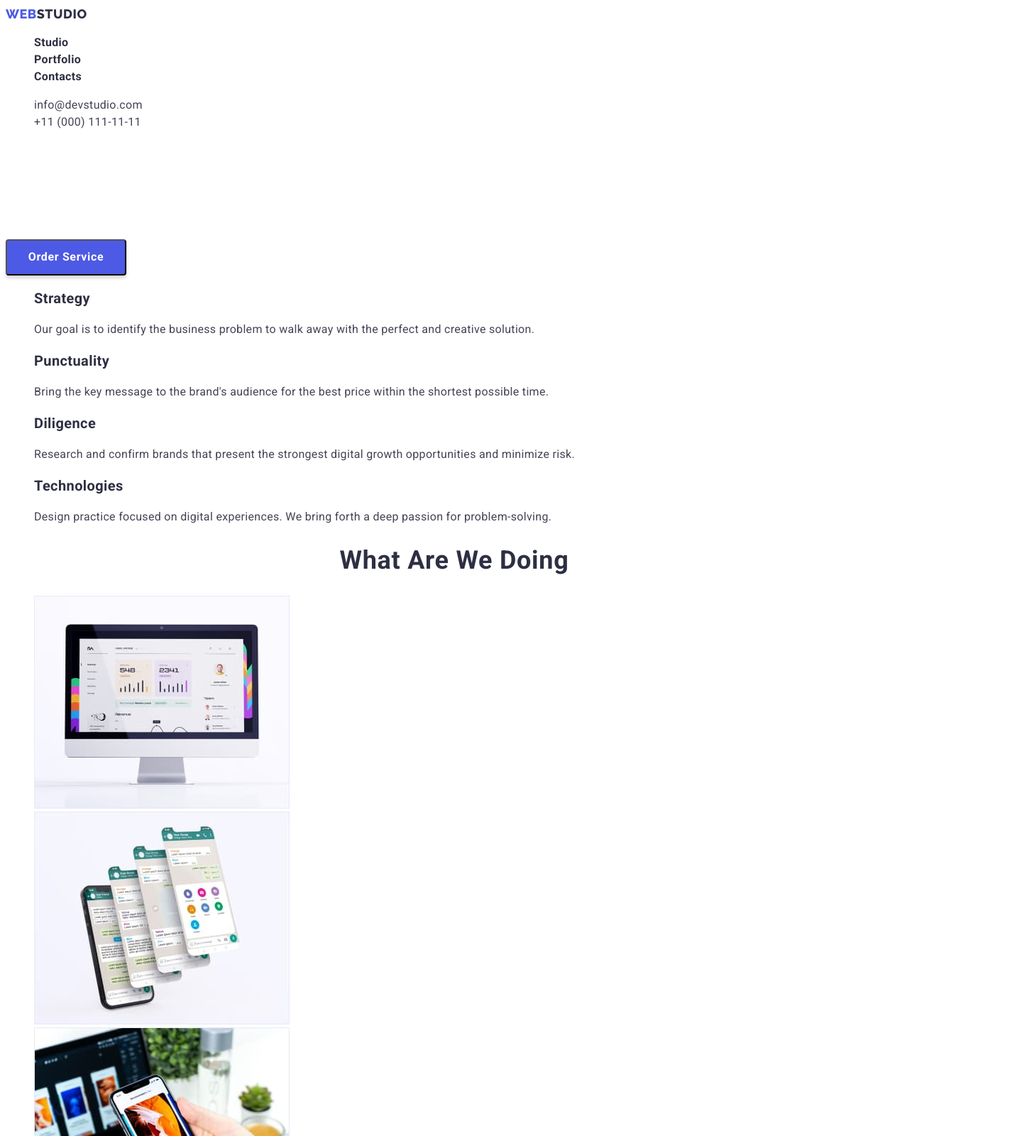
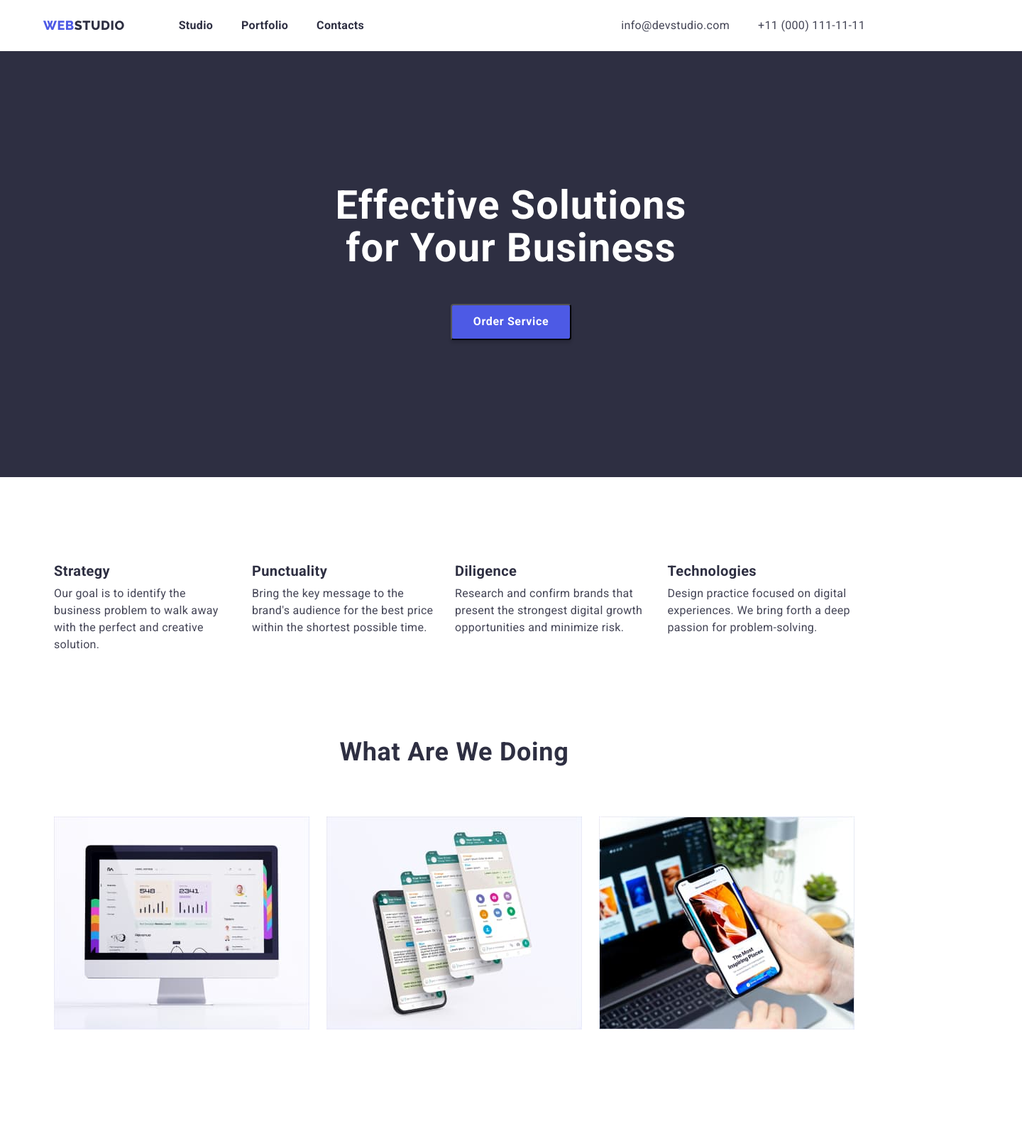
Before and after one commit to stayprimitive/goit-markup-hw-03, a plain HTML site: page index.html in a window 1280 px wide. Shown: the top 1600 px of the page at 71% size, 1440 px wide, since content can reach past the window. Drawn offline with nearby package versions, Linux system fonts and the light colour scheme.

Commit message:
index done

```diff
--- a/css/styles.css
+++ b/css/styles.css
@@ -6,7 +6,24 @@
 --hover-color: #4D5AE5;
 }
 
+h1,h2,h3,h4,h5,h6,p{
+    margin-top: 0;
+    margin-bottom: 0;
+}
 
+ul,li{
+    margin-top: 0;
+    margin-bottom: 0;
+    padding-left: 0;
+}
+
+img{
+    display: block;
+}
+
+button{
+    cursor: pointer;
+}
 ul {
     list-style: none;
 }
@@ -22,6 +39,18 @@ body {
 
 /*========== HEADER ==========*/
 
+.header-nav-container{
+    display: flex;
+    align-items: center;
+    padding-top: 24px;
+    padding-bottom: 24px;
+}
+
+.page-nav{
+    display: flex;
+    align-items: center;
+}
+
 .logo{
     font-family: var(--secondary-font);
     font-weight: 800;
@@ -36,6 +65,20 @@ color: var(--primary-color);
 
 .logo-color{
    color: var(--hover-color);
+}
+
+.logo-nav{
+    margin-right: 76px;
+}
+
+
+.menu-nav{
+    display: flex;
+    align-items: center;
+}
+
+.menu-item:not(:last-child){
+    margin-right: 40px;
 }
 
 .menu-nav-link{
@@ -58,29 +101,64 @@ letter-spacing: 0.02em;
 color: var(--secondary-color);
 }
 
+
 .contacts-nav-link:hover,
 .contacts-nav-link:focus {
 color:var(--hover-color)
 }
+
+
+.contacts-nav{
+    display: flex;
+    align-items: center;
+    margin-left: auto;
+}
+
+.contacts-nav-item{
+    margin-right: 40px;
+}
+
 /*========== /HEADER ==========*/
+
 
 /*========== COMPONENTS ==========*/
 .link{
 text-decoration: none;
 }
 
+.container{
+    width: 1158px;
+    margin-left: auto;
+    margin-right: auto;
+}
+
 /*========== /COMPONENTS ==========*/
 
 /*========== MAIN ==========*/
 
+.hero-section-color{
+    width: 1440px;
+    background: #2E2F42;
+    margin-left: auto;
+    margin-right: auto;
+}
+
+.hero-section{
+height: 600px;
+}
+
 .hero-title{
 font-family: var(--primary-font);
-font-weight: 600;
+font-weight: 700;
 font-size: 56px;
 line-height: 1.07;
 text-align: center;
 letter-spacing: 0.02em;
 color: #FFFFFF;
+padding-top: 188px;
+padding-left: 320px;
+padding-right: 320px;
+
 }
 
 .hero-button{
@@ -101,6 +179,9 @@ color: #FFFFFF;
     align-items: center;
     letter-spacing: 0.04em;
     color: #FFFFFF;
+    margin-top: 48px;
+margin-left: 494px;
+margin-right: 494px;
 }
 
 .hero-button:hover,
@@ -108,7 +189,6 @@ color: #FFFFFF;
 background: #404BBF;
 box-shadow: 0px 4px 4px rgba(0, 0, 0, 0.15);
 border-radius: 4px;
-cursor: pointer;
 }
 
 .section-title{
@@ -120,6 +200,10 @@ cursor: pointer;
     color: var(--primary-color);
 }
 
+.section-margin-title{
+    margin-bottom: 8px;
+}
+
 .section-text{
 
     font-family: var(--primary-font);
@@ -129,7 +213,26 @@ cursor: pointer;
     color: var(--secondary-color);
 }
 
-.section-title-ii{
+.sectiontwo{
+    display: flex;
+   padding-top: 120px;
+   padding-bottom: 120px;
+   padding-left: 15px;
+  padding-right: 15px;
+}
+
+.sectiontwo-item:not(:first-child){
+    margin-left: 24px;
+}
+
+.sectionthree{
+    display: flex;
+    padding-bottom: 120px;
+    padding-left: 15px;
+    padding-right: 15px;
+}
+
+.sections-title{
     font-family: var(--primary-font);
     font-style: normal;
     font-weight: 600;
@@ -139,8 +242,41 @@ text-align: center;
     letter-spacing: 0.02em;
     text-transform: capitalize;
     color: var(--primary-color);
+    margin-bottom: 70px;
     }
 
+    .sectionthree-item:not(:first-child){
+        margin-left: 24px;
+    }
+
+    .sectionfour{
+        display: flex;
+        padding-left: 15px;
+        padding-right: 15px;
+        padding-bottom: 120px;
+        background: #F4F4FD;
+    }
+
+    .our-team-tittle{
+        margin-top: 120px;
+    }
+
+    .sectionfour-item:not(:first-child){
+        margin-left: 24px;
+    }
+
+    .our-team-list{
+        background: #FFFFFF;
+box-shadow: 0px 1px 6px rgba(46, 47, 66, 0.08), 0px 1px 1px rgba(46, 47, 66, 0.16), 0px 2px 1px rgba(46, 47, 66, 0.08);
+border-radius: 0px 0px 4px 4px;
+        padding-top: 32px;
+        padding-bottom: 32px;
+    }
+
+
+    .centered{
+        text-align: center;
+    }
 
 /*========== /MAIN ==========*/
 
@@ -155,16 +291,29 @@ align-items: center;
 letter-spacing: 0.03em;
 text-transform: uppercase;
 color: #F4F4FD;
+margin-bottom: 16px;
 }
 
 .footer-text-color{
 color: #E7E9FC;
 
 }
-/*========== /FOOTER ==========*/
 
 
+.footer-color{
+    width: 1440px;
+    height: 310px;
+    background: #2E2F42;
+    margin-left: auto;
+    margin-right: auto;
+}
 
+.footer-content{
+padding-top: 100px;
+padding-right: 879px;
+}
+
+/*========== /FOOTER ==========*/
 
 /*-----======[ PORTFOLIO PAGE ]======-----*/
 
@@ -198,5 +347,4 @@ color: #FFFFFF;
 background: var(--hover-color);
 box-shadow: 0px 3px 1px rgba(0, 0, 0, 0.1), 0px 2px 1px rgba(0, 0, 0, 0.08), 0px 2px 2px rgba(0, 0, 0, 0.12);
 border-radius: 4px;
-cursor: pointer;
 }
--- a/index.html
+++ b/index.html
@@ -11,30 +11,31 @@
       href="https://fonts.googleapis.com/css2?family=Raleway:wght@800&family=Roboto:wght@400;500;700;900&display=swap"
       rel="stylesheet"
     />
-
+    <link rel="stylesheet" href="https://cdn.jsdelivr.net/npm/modern-normalize@1.1.0/modern-normalize.min.css">
     <link rel="stylesheet" href="./css/styles.css" />
   </head>
   <body>
     <header>
-      <nav>
+      <div class="container header-nav-container">
+      <nav class="page-nav">
         <!--logo-->
-        <a href="/" class="logo link"
+        <a href="/" class="logo link logo-nav"
           ><span class="logo logo-color">WEB</span>STUDIO</a
         >
 
         <!--menu-->
         <ul class="menu-nav">
-          <li><a href="./index.html" class="menu-nav-link link">Studio</a></li>
-          <li>
+          <li class="menu-item"><a href="./index.html" class="menu-nav-link link">Studio</a></li>
+          <li class="menu-item">
             <a href="./portfolio.html" class="menu-nav-link link">Portfolio</a>
           </li>
-          <li><a href="" class="menu-nav-link link">Contacts</a></li>
+          <li class="menu-item"><a href="" class="menu-nav-link link">Contacts</a></li>
         </ul>
       </nav>
 
       <!--contacts-->
       <ul class="contacts-nav">
-        <li>
+        <li class="contacts-nav-item">
           <a href="mailto:info@devstudio.com" class="contacts-nav-link link"
             >info@devstudio.com</a
           >
@@ -45,121 +46,149 @@
           >
         </li>
       </ul>
+    </div>
     </header>
 
     <main>
       <!--section1hero-->
-        <section>
+        <section class="hero-section-color">
+          <div class="container hero-section">
           <h1 class="hero-title">Effective Solutions for Your Business</h1>
           <button type="button" class="hero-button">Order Service</button>
+        </div>
         </section>
 
       <!--section2-->
         <section>
-          <ul>
-            <li>
-              <h3 class="section-title">Strategy</h3>
+          <div class="container">
+            <ul class="sectiontwo">
+              <li class="sectiontwo-item">
+                <h3 class="section-title section-margin-title">Strategy</h3>
                 <p class="section-text">
                   Our goal is to identify the business problem to walk away with
                   the perfect and creative solution.
                 </p>
               </li>
 
-            <li>
-              <h3 class="section-title">Punctuality</h3>
+              <li class="sectiontwo-item">
+                <h3 class="section-title section-margin-title">Punctuality</h3>
                 <p class="section-text">
                   Bring the key message to the brand's audience for the best price
                   within the shortest possible time.
                 </p>
               </li>
 
-            <li>
-              <h3 class="section-title">Diligence</h3>
+              <li class="sectiontwo-item">
+                <h3 class="section-title section-margin-title">Diligence</h3>
                 <p class="section-text">
                   Research and confirm brands that present the strongest digital
                   growth opportunities and minimize risk.
                 </p>
               </li>
 
-            <li>
-              <h3 class="section-title">Technologies</h3>
+              <li class="sectiontwo-item">
+                <h3 class="section-title section-margin-title">Technologies</h3>
                 <p class="section-text">
                   Design practice focused on digital experiences. We bring forth a
                   deep passion for problem-solving.
                 </p>
               </li>
             </ul>
+          </div>
         </section>
 
+
       <!--section3-->
-      <h2 class="section-title-ii">What are we doing</h2>
+      <section>
+        <div class="container">
+          <h2 class="sections-title">What are we doing</h2>
 
-      <ul>
-        <li>
+          <ul class="sectionthree">
+            <li class="sectionthree-item">
               <img src="./images/img1.jpg" alt="desktop" width="360" />
             </li>
 
-        <li>
+            <li class="sectionthree-item">
               <img src="./images/img2.jpg" alt="mobile" width="360" />
             </li>
 
-        <li>
+            <li class="sectionthree-item">
               <img src="./images/img3.jpg" alt="app" width="360" />
             </li>
           </ul>
+        </div>
+      </section>
+
 
       <!--section4-->
+<section>
+  <div class="container">
+      <h2 class="sections-title our-team-tittle">Our Team</h2>
 
-      <h2 class="section-title-ii">Our Team</h2>
-
-      <ul>
-        <li>
+      <ul class="sectionfour">
+        <li class="sectionfour-item">
           <img
             src="./images/teamcard1.jpg"
             alt="teamcard"
             width="264"
             height="260"
           />
-          <h3 class="section-title">Mark Guerrero</h3>
-          <p class="section-text">Product Designer</p>
+<div class="our-team-list">
+  <h3 class="section-title centered section-margin-title">Mark Guerrero</h3>
+  <p class="section-text centered">Product Designer</p>
+</div>
+
         </li>
 
-        <li>
+        <li class="sectionfour-item">
           <img
             src="./images/teamcard2.jpg"
             alt="teamcard"
             width="264"
             height="260"
           />
-          <h3 class="section-title">Tom Ford</h3>
-          <p class="section-text">Frontend Developer</p>
+<div class="our-team-list">
+  <h3 class="section-title centered section-margin-title">Tom Ford</h3>
+  <p class="section-text centered">Frontend Developer</p>
+</div>
+
         </li>
 
-        <li>
+        <li class="sectionfour-item">
           <img
             src="./images/teamcard3.jpg"
             alt="teamcard"
             width="264"
             height="260"
           />
-          <h3 class="section-title">Camila Garcia</h3>
-          <p class="section-text">Marketing</p>
+<div class="our-team-list">
+  <h3 class="section-title centered section-margin-title">Camila Garcia</h3>
+  <p class="section-text centered">Marketing</p>
+</div>
+
         </li>
 
-        <li>
+        <li class="sectionfour-item">
           <img
             src="./images/teamcard4.jpg"
             alt="teamcard"
             width="264"
             height="260"
           />
-          <h3 class="section-title">Daniel Wilson</h3>
-          <p class="section-text">UI Designer</p>
+          <div class="our-team-list">
+            <h3 class="section-title centered section-margin-title">Daniel Wilson</h3>
+            <p class="section-text centered">UI Designer</p>
+          </div>
+
         </li>
       </ul>
+    </div>
+    </section>
     </main>
 
-    <footer>
+    <footer class="footer-color">
+      <div class="container">
+        <div class="footer-content">
           <a href="./index.html" class="logo-footer link"
           ><span class="logo-color">WEB</span>STUDIO</a
         >
@@ -167,6 +196,8 @@
           Increase the flow of customers and sales for your business with
           digital marketing & growth solutions.
         </p>
+      </div>
+      </div>
     </footer>
   </body>
 </html>
```
Lines whose indentation alone changed are shown as unchanged.
